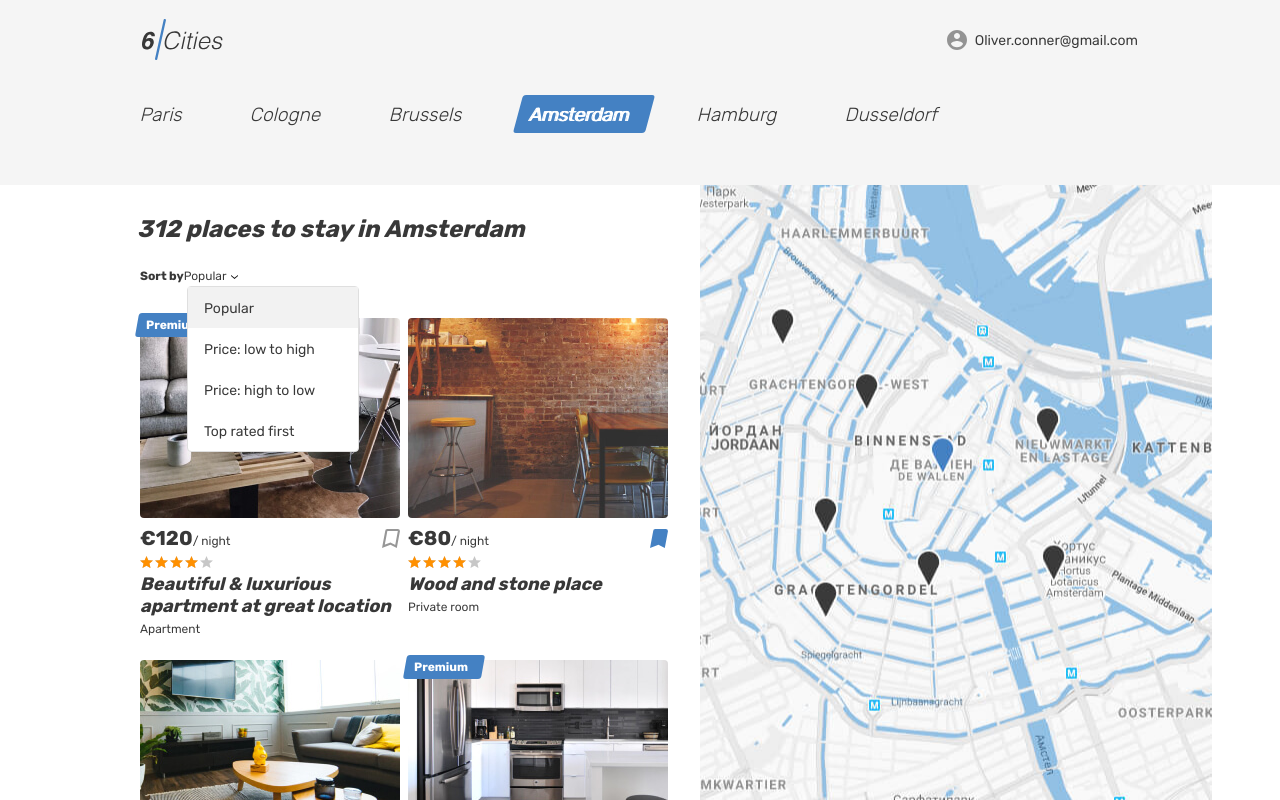
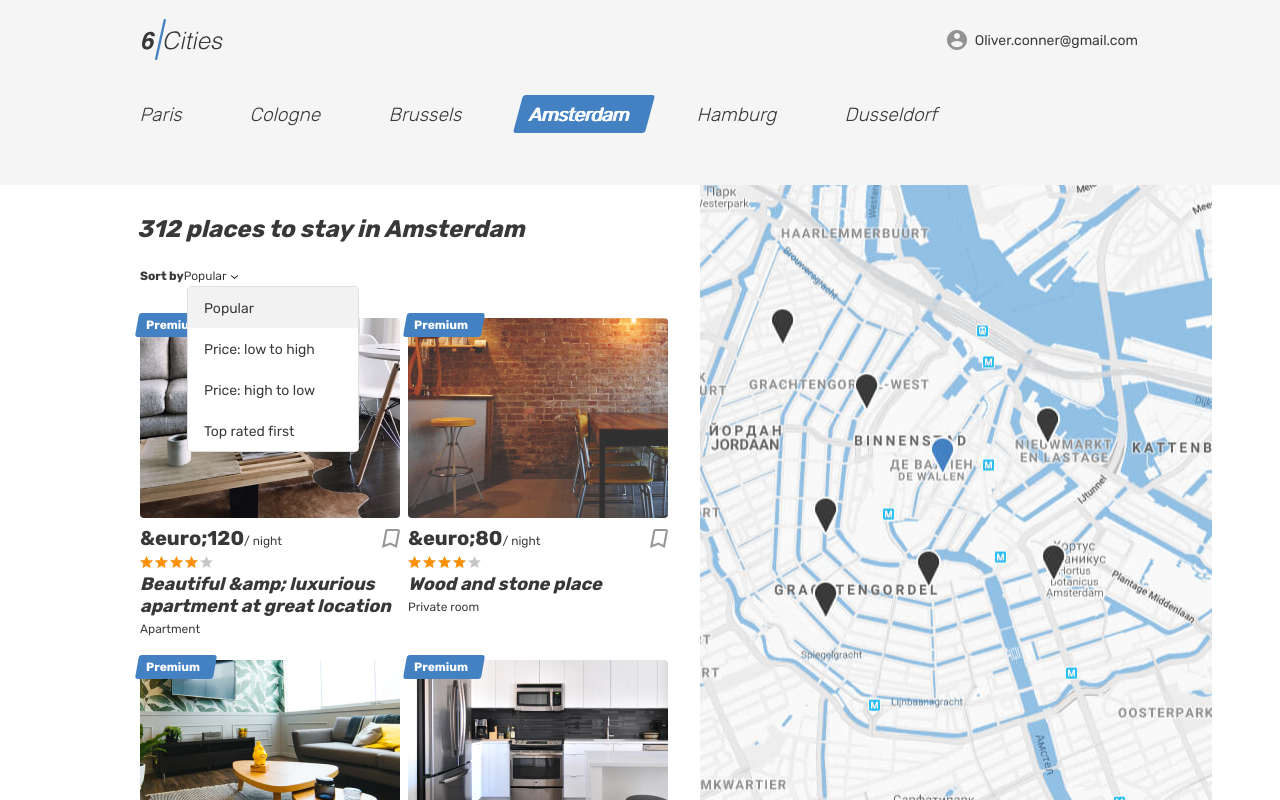
Before and after one commit to Yarisson/449065-six-cities-4, a React app: page / in a window 1280 px wide. Built offline with nearby package versions, Linux system fonts and the light colour scheme.

Commit message:
прокидывание props из index.js в main.jsx гостиницы с парамертами

```diff
--- a/src/components/app/app.jsx
+++ b/src/components/app/app.jsx
@@ -4,9 +4,11 @@ import Main from '../main/main.jsx';
 const App = (props) => {
   // eslint-disable-next-line react/prop-types
   const {currentPlaces} = props;
+  // eslint-disable-next-line react/prop-types
+  const {hotelsMok} = props;
 
   return <Main
-    places={currentPlaces}
+    places={currentPlaces} hotels={hotelsMok}
   />;
 };
 
--- a/src/components/main/main.jsx
+++ b/src/components/main/main.jsx
@@ -5,6 +5,8 @@ import React from "react";
 const Main = (props) => {
   // eslint-disable-next-line react/prop-types
   const {places} = props;
+  // eslint-disable-next-line react/prop-types
+  const {hotels} = props;
 
   return (
     <div className="page page--gray page--main">
@@ -119,6 +121,62 @@ const Main = (props) => {
                 {/* </select> */}
               </form>
               <div className="cities__places-list places__list tabs__content">
+                {hotels.map((hotel, index) =>
+
+                  <article key={index} className="cities__place-card place-card">
+                    <div className="place-card__mark">
+                      <span>Premium</span>
+                    </div>
+                    <div className="cities__image-wrapper place-card__image-wrapper">
+                      <a href="#">
+                        <img
+                          className="place-card__image"
+                          src={hotel.img}
+                          width="260"
+                          height="200"
+                          alt="Place image"
+                        />
+                      </a>
+                    </div>
+                    <div className="place-card__info">
+                      <div className="place-card__price-wrapper">
+                        <div className="place-card__price">
+                          <b className="place-card__price-value">{hotel.price}</b>
+                          <span className="place-card__price-text">
+                              &#47;&nbsp;night
+                          </span>
+                        </div>
+                        <button
+                          className="place-card__bookmark-button button"
+                          type="button"
+                        >
+                          <svg
+                            className="place-card__bookmark-icon"
+                            width="18"
+                            height="19"
+                          >
+                            <use xlinkHref="#icon-bookmark"></use>
+                          </svg>
+                          <span className="visually-hidden">To bookmarks</span>
+                        </button>
+                      </div>
+                      <div className="place-card__rating rating">
+                        <div className="place-card__stars rating__stars">
+                          <span style={{width: `80%`}} ></span>
+                          <span className="visually-hidden">Rating</span>
+                        </div>
+                      </div>
+                      <h2 className="place-card__name">
+                        <a href="#">
+                          {hotel.title}
+                        </a>
+                      </h2>
+                      <p className="place-card__type">{hotel.type}</p>
+                    </div>
+                  </article>
+
+                )}
+
                 <article className="cities__place-card place-card">
                   <div className="place-card__mark">
                     <span>Premium</span>
@@ -171,6 +229,8 @@ const Main = (props) => {
                   </div>
                 </article>
 
+                {/* первый отель */}
+
                 <article className="cities__place-card place-card">
                   <div className="cities__image-wrapper place-card__image-wrapper">
                     <a href="#">
@@ -218,6 +278,8 @@ const Main = (props) => {
                   </div>
                 </article>
 
+                {/* второй отель */}
+
                 <article className="cities__place-card place-card">
                   <div className="cities__image-wrapper place-card__image-wrapper">
                     <a href="#">
@@ -264,6 +326,8 @@ const Main = (props) => {
                     <p className="place-card__type">Apartment</p>
                   </div>
                 </article>
+
+                {/* третий отель */}
 
                 <article className="cities__place-card place-card">
                   <div className="place-card__mark">
@@ -315,6 +379,8 @@ const Main = (props) => {
                   </div>
                 </article>
 
+                {/* четвертый отель */}
+
                 <article className="cities__place-card place-card">
                   <div className="cities__image-wrapper place-card__image-wrapper">
                     <a href="#">
@@ -361,6 +427,9 @@ const Main = (props) => {
                     <p className="place-card__type">Private room</p>
                   </div>
                 </article>
+
+                {/* пятый отель */}
+
               </div>
             </section>
             <div className="cities__right-section">
--- a/src/index.js
+++ b/src/index.js
@@ -3,13 +3,21 @@ import ReactDOM from "react-dom";
 import App from "./components/app/app.jsx";
 
 const init = () => {
+  const hotels = [
+    {img: `img/apartment-01.jpg`, price: `&euro;120`, width: `80%`, title: `Beautiful &amp; luxurious apartment at great location`, type: `Apartment`},
+    {img: `img/room.jpg`, price: `&euro;80`, width: `80%`, title: `Wood and stone place`, type: `Private room`},
+    {img: `img/apartment-02.jpg`, price: `&euro;132`, width: `80%`, title: `Canal View Prinsengracht`, type: `Apartment`},
+    {img: `img/apartment-03.jpg`, price: `&euro;180`, width: `100%`, title: `Nice, cozy, warm big bed apartment`, type: `Apartment`},
+    {img: `img/room.jpg`, price: `&euro;80`, width: `80%`, title: `Wood and stone place`, type: `Private room`},
+  ];
+
   const settings = {
     currentPlaces: 312
   };
 
   ReactDOM.render(
       <App
-        currentPlaces={settings.currentPlaces}
+        currentPlaces={settings.currentPlaces} hotelsMok={hotels}
       />,
       document.querySelector(`#root`)
   );
```
